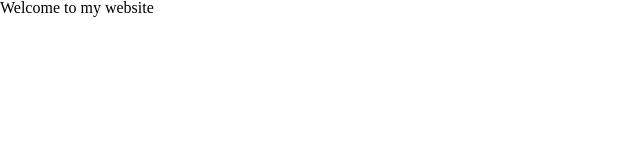
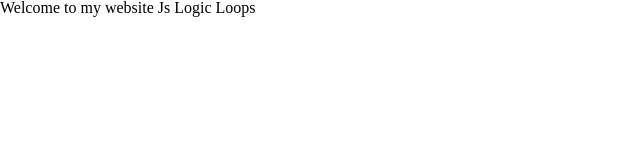
Before and after one commit to kenneilsmith/js-logic-loops, a plain HTML site: page index.html in a window 1280 px wide. Shown: the whole page, without its empty margins (0-640 px from the left). Drawn offline with Linux system fonts and the light colour scheme; files that its build step writes are made by us from their sources; files whose address does not match are found by name.

Commit message:
updated title

```diff
--- a/index.html
+++ b/index.html
@@ -12,7 +12,7 @@
 </head>
 
 <body>
-  <h1>Welcome to my website</h1>
+  <h1>Welcome to my website Js Logic Loops</h1>
 </body>
 
 </html>
```
